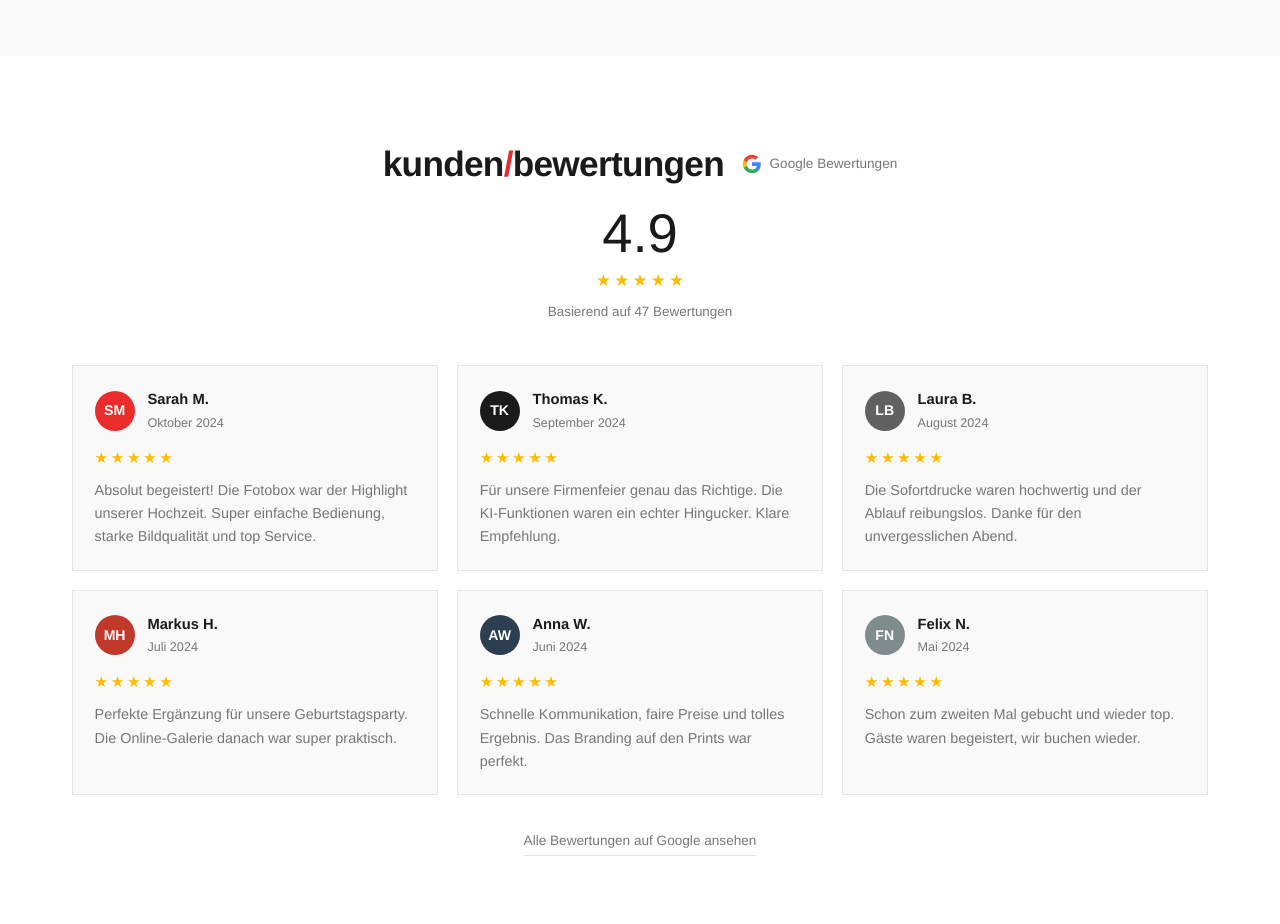
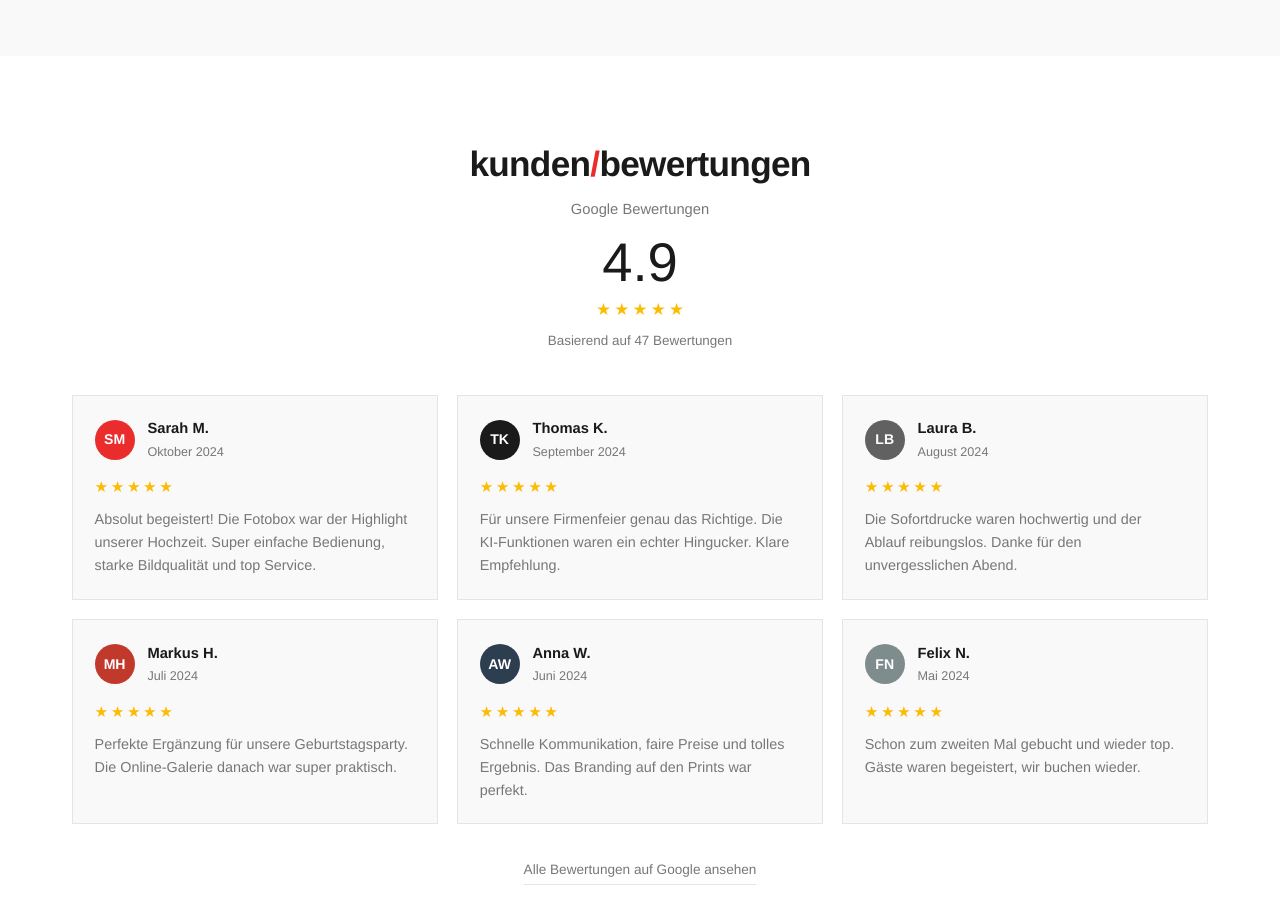
Before and after one commit to Blitzi9188/fotobox.tirol, a Next.js app: page / in a window 1280 px wide. Shown: the part 4220-5144 px from the top of the page. Built offline with nearby package versions, Linux system fonts and the light colour scheme.

Commit message:
style: place Google Bewertungen as subtitle under reviews heading

```diff
--- a/src/app/globals.css
+++ b/src/app/globals.css
@@ -827,11 +827,11 @@ p {
 
 .reviews-header {
   display: flex;
+  flex-direction: column;
   align-items: center;
   justify-content: center;
-  gap: 1.1rem;
+  gap: 0;
   margin-bottom: 0.9rem;
-  flex-wrap: wrap;
 }
 
 .google-badge {
@@ -839,6 +839,11 @@ p {
   align-items: center;
   gap: 0.5rem;
   font-size: 0.85rem;
+  color: var(--c-text-light);
+}
+
+.reviews-subtitle {
+  font-size: 0.92rem;
   color: var(--c-text-light);
 }
 
--- a/src/app/page.tsx
+++ b/src/app/page.tsx
@@ -289,14 +289,8 @@ export default async function HomePage() {
                   <div className="container">
                     <div className="overall-rating">
                       <div className="reviews-header">
-                        <h2 style={{ marginBottom: 0 }}><SlashHeading value={reviews.heading} /></h2>
-                        <div className="google-badge">
-                          <svg className="google-logo" viewBox="0 0 24 24" xmlns="http://www.w3.org/2000/svg" aria-hidden>
-                            <path d="M22.56 12.25c0-.78-.07-1.53-.2-2.25H12v4.26h5.92c-.26 1.37-1.04 2.53-2.21 3.31v2.77h3.57c2.08-1.92 3.28-4.74 3.28-8.09z" fill="#4285F4" />
-                            <path d="M12 23c2.97 0 5.46-.98 7.28-2.66l-3.57-2.77c-.98.66-2.23 1.06-3.71 1.06-2.86 0-5.29-1.93-6.16-4.53H2.18v2.84C3.99 20.53 7.7 23 12 23z" fill="#34A853" />
-                            <path d="M5.84 14.09c-.22-.66-.35-1.36-.35-2.09s.13-1.43.35-2.09V7.07H2.18C1.43 8.55 1 10.22 1 12s.43 3.45 1.18 4.93l3.66-2.84z" fill="#FBBC05" />
-                            <path d="M12 5.38c1.62 0 3.06.56 4.21 1.64l3.15-3.15C17.45 2.09 14.97 1 12 1 7.7 1 3.99 3.47 2.18 7.07l3.66 2.84c.87-2.6 3.3-4.53 6.16-4.53z" fill="#EA4335" />
-                          </svg>
+                        <h2 style={{ marginBottom: 0.35 + "rem" }}><SlashHeading value={reviews.heading} /></h2>
+                        <div className="reviews-subtitle">
                           {reviews.sourceLabel}
                         </div>
                       </div>
```
